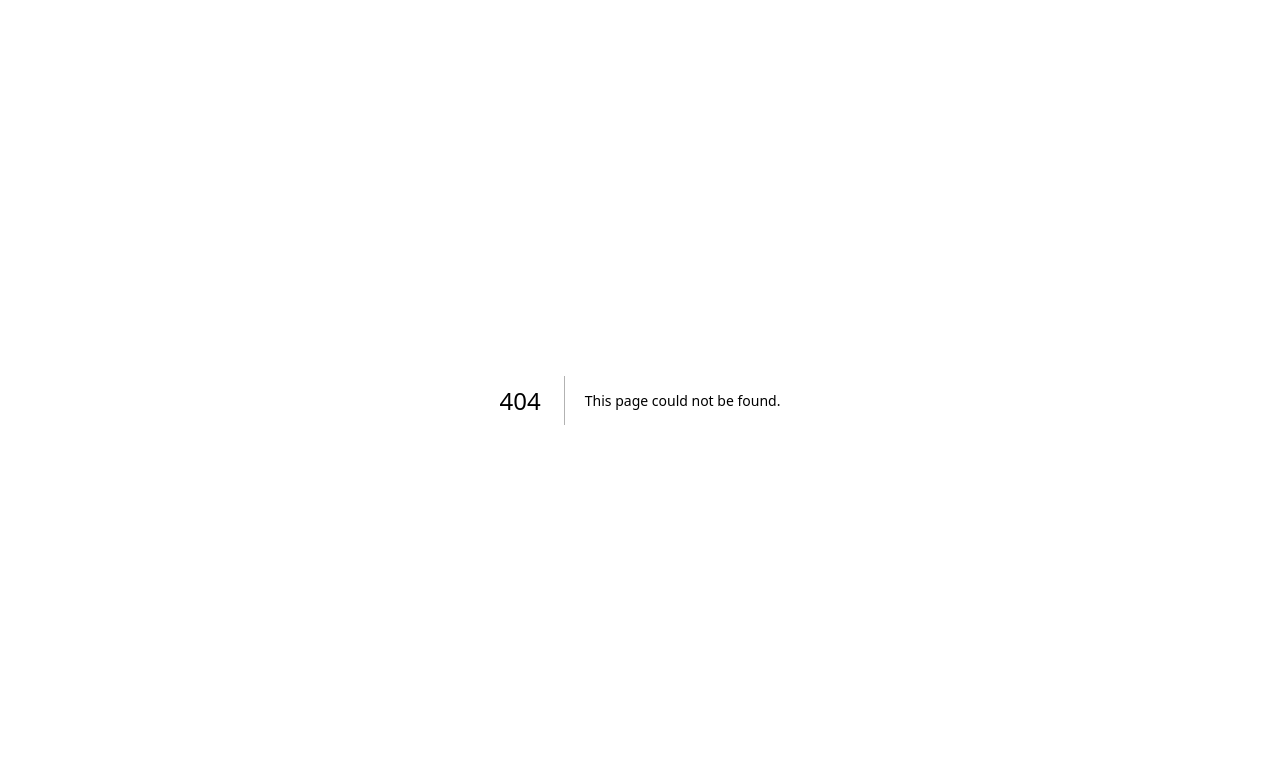
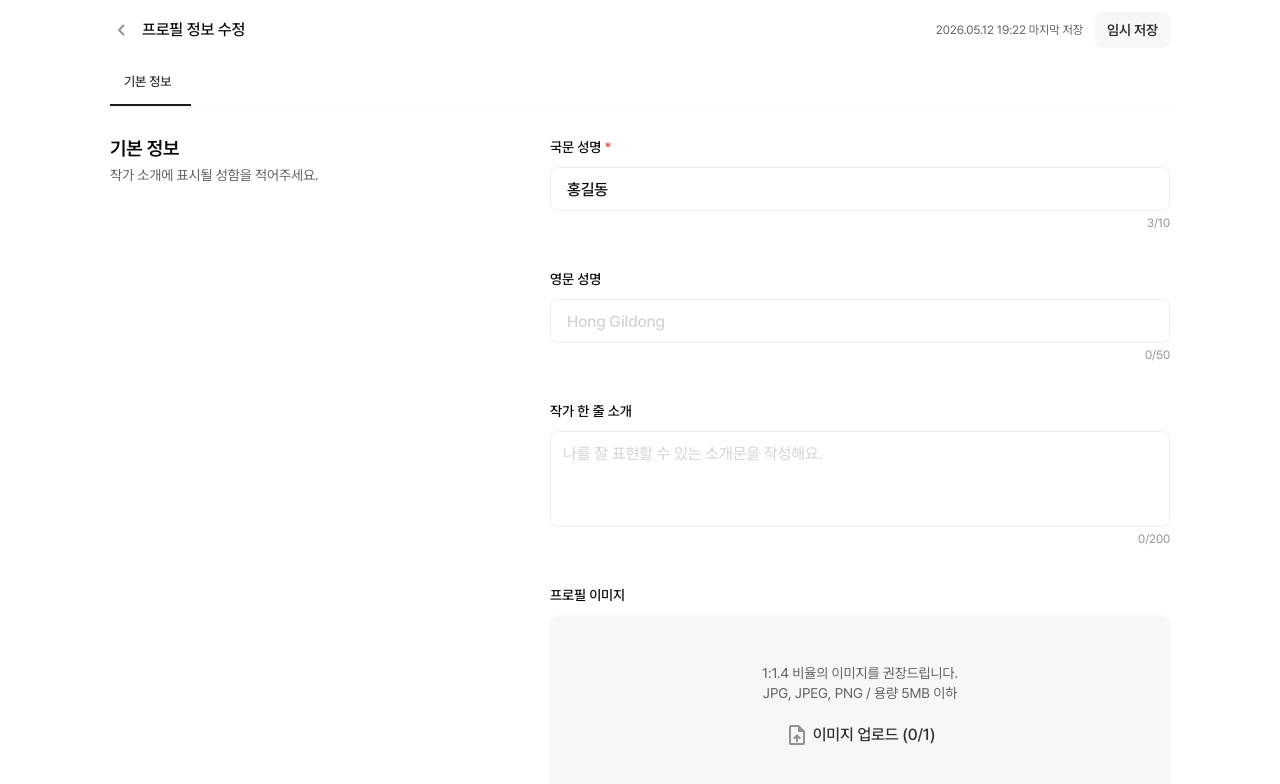
Before and after one commit to DoLog-Team/DoLog-FE, a Next.js app in the folder apps/client/: page /artist-admin/profile/edit in a window 1280 px wide. Before the commit this address had no page. Shown: the top 784 px of the page. Built offline with nearby package versions, Linux system fonts and the light colour scheme.

Commit message:
feat: 작가어드민 프로필 수정 기본 정보 섹션 구현

```diff
--- /dev/null
+++ b/apps/client/app/artist-admin/profile/edit/_components/ProfileEditForm.tsx
@@ -0,0 +1,82 @@
+"use client";
+
+import { Fragment, useCallback, useMemo, useState } from "react";
+import { DesktopContainer } from "@/components/common/DesktopContainer/DesktopContainer";
+import { Divider } from "@/components/common/Divider/Divider";
+import { FormHeader } from "@/components/common/FormHeader/FormHeader";
+import { useScrollSpy } from "@/components/common/ScrollTabBar/useScrollSpy";
+import { TabBar } from "@/components/common/TabBar/TabBar";
+import type { ArtistProfileForm } from "../_mocks/profile";
+import { PROFILE_EDIT_TABS } from "./profileEditTabs";
+import { ProfileBasicInfoSection } from "./sections/ProfileBasicInfoSection";
+
+export interface ProfileEditFormProps {
+	initialValue: ArtistProfileForm;
+	onBack: () => void;
+}
+
+export const ProfileEditForm = ({ initialValue, onBack }: ProfileEditFormProps) => {
+	const [basicMissingCount, setBasicMissingCount] = useState(0);
+
+	const handleBasicMissingCountChange = useCallback((count: number) => {
+		setBasicMissingCount(count);
+	}, []);
+
+	const formSections = [
+		{
+			id: "basic",
+			className: "pb-7",
+			render: () => (
+				<ProfileBasicInfoSection
+					initialValue={initialValue}
+					onMissingCountChange={handleBasicMissingCountChange}
+				/>
+			),
+		},
+		// TODO: SNS 정보, 구매하기 링크 관리 섹션
+	];
+
+	// 구현된 섹션의 탭만 노출
+	const tabIds = useMemo<string[]>(
+		() => PROFILE_EDIT_TABS.map((tab) => tab.id).filter((id) => id === "basic"),
+		[],
+	);
+	const { activeTab, handleTabClick, sectionRefs } = useScrollSpy(tabIds, 120);
+
+	const tabs = useMemo(
+		() =>
+			PROFILE_EDIT_TABS.filter((tab) => tabIds.includes(tab.id)).map((tab) =>
+				tab.id === "basic" ? { ...tab, badge: basicMissingCount } : tab,
+			),
+		[tabIds, basicMissingCount],
+	);
+
+	return (
+		<DesktopContainer>
+			<div className="sticky top-0 z-10 bg-bg-normal">
+				{/* TODO: 임시 저장 API 연결 */}
+				<FormHeader title="프로필 정보 수정" onTempSave={() => {}} onBack={onBack} />
+				<TabBar tabs={tabs} activeTab={activeTab} onTabClick={handleTabClick} />
+			</div>
+
+			<div className="py-7">
+				{formSections.map((section, index) => (
+					<Fragment key={section.id}>
+						<section
+							className={section.className}
+							ref={(el) => {
+								sectionRefs[section.id].current = el;
+							}}
+						>
+							{section.render()}
+						</section>
+
+						{index < formSections.length - 1 && (
+							<Divider thickness="thin" fullBleed={true} spacing="md" />
+						)}
+					</Fragment>
+				))}
+			</div>
+		</DesktopContainer>
+	);
+};
--- /dev/null
+++ b/apps/client/app/artist-admin/profile/edit/_components/profileEditTabs.ts
@@ -0,0 +1,5 @@
+export const PROFILE_EDIT_TABS = [
+	{ id: "basic", label: "기본 정보" },
+	{ id: "sns", label: "SNS 정보" },
+	{ id: "purchase", label: "구매 정보" },
+];
--- /dev/null
+++ b/apps/client/app/artist-admin/profile/edit/_components/sections/ProfileBasicInfoSection.tsx
@@ -0,0 +1,93 @@
+"use client";
+
+import { useEffect, useState } from "react";
+import { FormField } from "@/components/common/FormField/FormField";
+import { ImageInput } from "@/components/common/ImageInput/ImageInput";
+import { Input } from "@/components/common/Input/Input";
+import { Textarea } from "@/components/common/Textarea/Textarea";
+import type { ArtistProfileForm } from "../../_mocks/profile";
+
+// 입력 중 조합 자모(ㄱ, ㅏ 등)도 허용해야 오류가 깜빡이지 않는다
+const NAME_KO_PATTERN = /^[가-힣ㄱ-ㅎㅏ-ㅣa-zA-Z0-9 ]*$/;
+const NAME_EN_PATTERN = /^[a-zA-Z ]*$/;
+const INVALID_MESSAGE = "잘못 입력했어요.";
+
+export interface ProfileBasicInfoSectionProps {
+	initialValue: ArtistProfileForm;
+	onMissingCountChange?: (count: number) => void;
+}
+
+export const ProfileBasicInfoSection = ({
+	initialValue,
+	onMissingCountChange,
+}: ProfileBasicInfoSectionProps) => {
+	const [nameKo, setNameKo] = useState(initialValue.nameKo);
+	const [nameEn, setNameEn] = useState(initialValue.nameEn);
+	const [bio, setBio] = useState(initialValue.bio);
+	const [profileImages, setProfileImages] = useState<string[]>(
+		initialValue.profileImage ? [initialValue.profileImage] : [],
+	);
+
+	const isNameKoInvalid = !NAME_KO_PATTERN.test(nameKo);
+	const isNameEnInvalid = !NAME_EN_PATTERN.test(nameEn);
+
+	// 필수값은 국문 성명뿐
+	useEffect(() => {
+		onMissingCountChange?.(nameKo.trim() ? 0 : 1);
+	}, [nameKo, onMissingCountChange]);
+
+	return (
+		<div className="flex flex-col gap-4 min-[721px]:flex-row min-[721px]:gap-10">
+			<div className="min-w-0 min-[721px]:w-100">
+				<h2 className="text-head3 text-strong">기본 정보</h2>
+				<span className="text-body2 text-lighter">작가 소개에 표시될 성함을 적어주세요.</span>
+			</div>
+			<div className="flex min-w-0 flex-1 flex-col gap-9">
+				<FormField label="국문 성명" required>
+					<Input
+						placeholder="홍길동"
+						maxLength={10}
+						value={nameKo}
+						onChange={(e) => setNameKo(e.target.value)}
+						error={isNameKoInvalid}
+						errorMessage={isNameKoInvalid ? INVALID_MESSAGE : undefined}
+					/>
+				</FormField>
+
+				<FormField label="영문 성명">
+					<Input
+						placeholder="Hong Gildong"
+						maxLength={50}
+						value={nameEn}
+						onChange={(e) => setNameEn(e.target.value)}
+						error={isNameEnInvalid}
+						errorMessage={isNameEnInvalid ? INVALID_MESSAGE : undefined}
+					/>
+				</FormField>
+
+				<FormField label="작가 한 줄 소개">
+					<Textarea
+						placeholder="나를 잘 표현할 수 있는 소개문을 작성해요."
+						maxLength={200}
+						value={bio}
+						onChange={(e) => setBio(e.target.value)}
+					/>
+				</FormField>
+
+				<FormField label="프로필 이미지">
+					{/* TODO: 파일 선택 후 프로필 이미지 크롭 페이지로 이동 (#170 크롭 작업) */}
+					<ImageInput
+						className="w-full"
+						images={profileImages}
+						maxCount={1}
+						description="1:1.4 비율의 이미지를 권장드립니다."
+						guideText="JPG, JPEG, PNG / 용량 5MB 이하"
+						accept="image/jpeg,image/png"
+						onAdd={(files) => setProfileImages(files.map((file) => URL.createObjectURL(file)))}
+						onRemove={() => setProfileImages([])}
+					/>
+				</FormField>
+			</div>
+		</div>
+	);
+};
--- /dev/null
+++ b/apps/client/app/artist-admin/profile/edit/_mocks/profile.ts
@@ -0,0 +1,15 @@
+// TODO: 작가 어드민 API 연결 후 제거
+export interface ArtistProfileForm {
+	// 최초 진입 시 소셜 로그인에서 받은 이름
+	nameKo: string;
+	nameEn: string;
+	bio: string;
+	profileImage: string | null;
+}
+
+export const MOCK_PROFILE_FORM: ArtistProfileForm = {
+	nameKo: "홍길동",
+	nameEn: "",
+	bio: "",
+	profileImage: null,
+};
--- /dev/null
+++ b/apps/client/app/artist-admin/profile/edit/page.tsx
@@ -0,0 +1,11 @@
+"use client";
+
+import { useRouter } from "next/navigation";
+import { ProfileEditForm } from "./_components/ProfileEditForm";
+import { MOCK_PROFILE_FORM } from "./_mocks/profile";
+
+export default function ProfileEditPage() {
+	const router = useRouter();
+
+	return <ProfileEditForm initialValue={MOCK_PROFILE_FORM} onBack={() => router.back()} />;
+}
--- a/apps/client/components/common/ImageInput/ImageInput.tsx
+++ b/apps/client/components/common/ImageInput/ImageInput.tsx
@@ -11,6 +11,8 @@ export interface ImageInputProps {
 	maxCount?: number;
 	onAdd: (files: File[]) => void;
 	onRemove: (index: number) => void;
+	// 업로드 버튼 안내 첫 줄 (기본: 1개 업로드 가능)
+	description?: string;
 	guideText?: string;
 	accept?: string;
 	className?: string;
@@ -23,6 +25,7 @@ export const ImageInput = ({
 	maxCount = 1,
 	onAdd,
 	onRemove,
+	description = "1개 업로드 가능",
 	guideText = "JPG, PNG / 용량 5MB 이하 / 가로 세로 1,000PX",
 	accept = "image/jpeg,image/png",
 	className,
@@ -49,7 +52,7 @@ export const ImageInput = ({
 			className={cn(imageInputBoxVariants(), "h-45 w-full")}
 		>
 			<p className="flex flex-col items-center text-center text-body2 text-lighter">
-				<span>1개 업로드 가능</span>
+				<span>{description}</span>
 				<span>{guideText}</span>
 			</p>
 			<span className="flex items-center gap-1">
```
